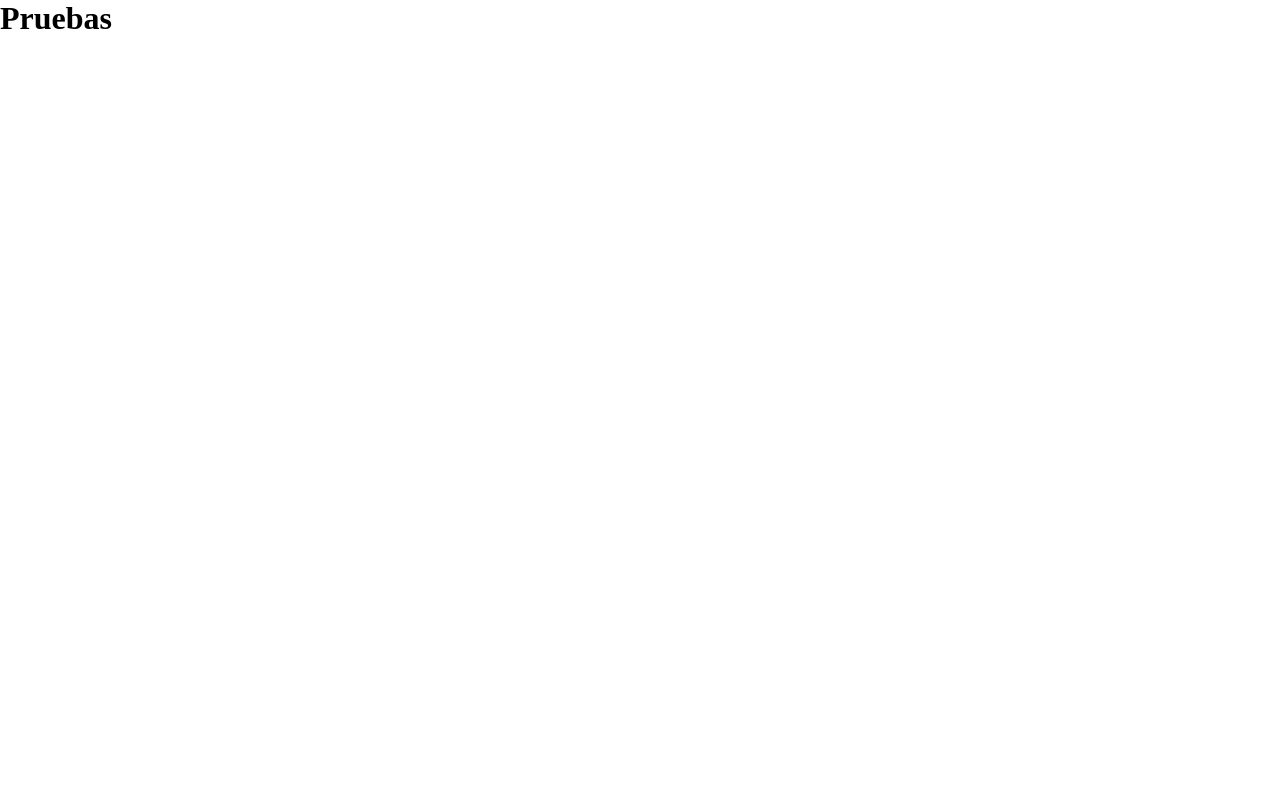
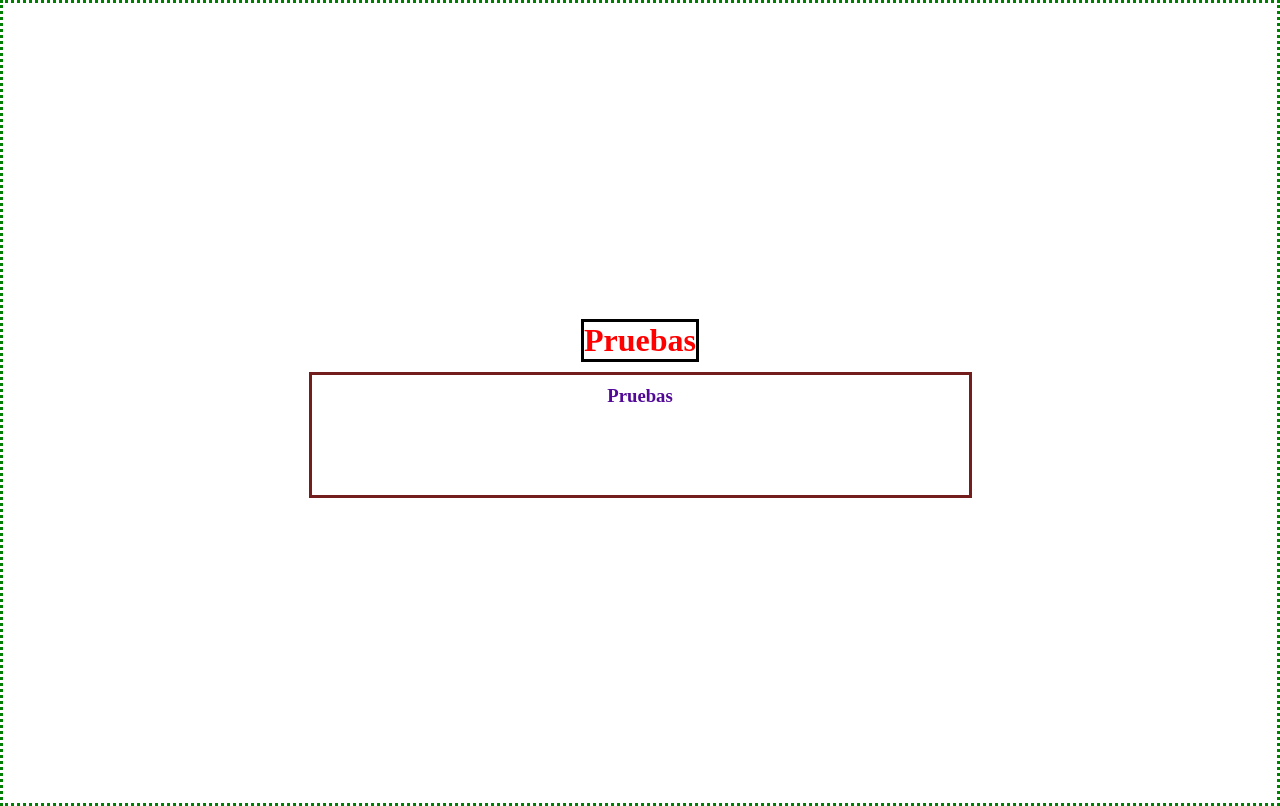
Before and after one commit to VLeVa7/TRW, a plain HTML site: page index.html in a window 1280 px wide. Drawn offline with Linux system fonts and the light colour scheme.

Commit message:
Agregar div y estilos

```diff
--- a/index.html
+++ b/index.html
@@ -1,13 +1,16 @@
 <!DOCTYPE html>
 <html lang="en">
-<head>
-    <meta charset="UTF-8">
-    <meta http-equiv="X-UA-Compatible" content="IE=edge">
-    <meta name="viewport" content="width=device-width, initial-scale=1.0">
-    <link rel="stylesheet" href="style.css">
+  <head>
+    <meta charset="UTF-8" />
+    <meta http-equiv="X-UA-Compatible" content="IE=edge" />
+    <meta name="viewport" content="width=device-width, initial-scale=1.0" />
+    <link rel="stylesheet" href="style.css" />
     <title>Document</title>
-</head>
-<body>
-    <div><h1>Pruebas</h1></div>
-</body>
+  </head>
+  <body>
+    <div class="contenedor">
+        <h1>Pruebas</h1>
+        <h3>Pruebas</h3>
+    </div>
+  </body>
 </html>
--- a/style.css
+++ b/style.css
@@ -1,3 +1,29 @@
-*
-{margin: 0;
-padding: 0;}
+* {
+  margin: 0;
+  padding: 0;
+}
+
+h1 {
+  border: solid #000000;
+  color: red;
+   margin: 10px;
+}
+
+h3 {
+  border: solid #741d1d;
+  color: rgb(82, 9, 151);
+  padding: 10px;
+  width: 50%;
+  height: 100px;
+  text-align: center;
+  align-items: center;
+}
+
+.contenedor {
+    border: dotted green;
+    height: 100vh;
+    display: flex;
+    flex-direction: column;
+    align-items: center;
+    justify-content: center;
+}
```
